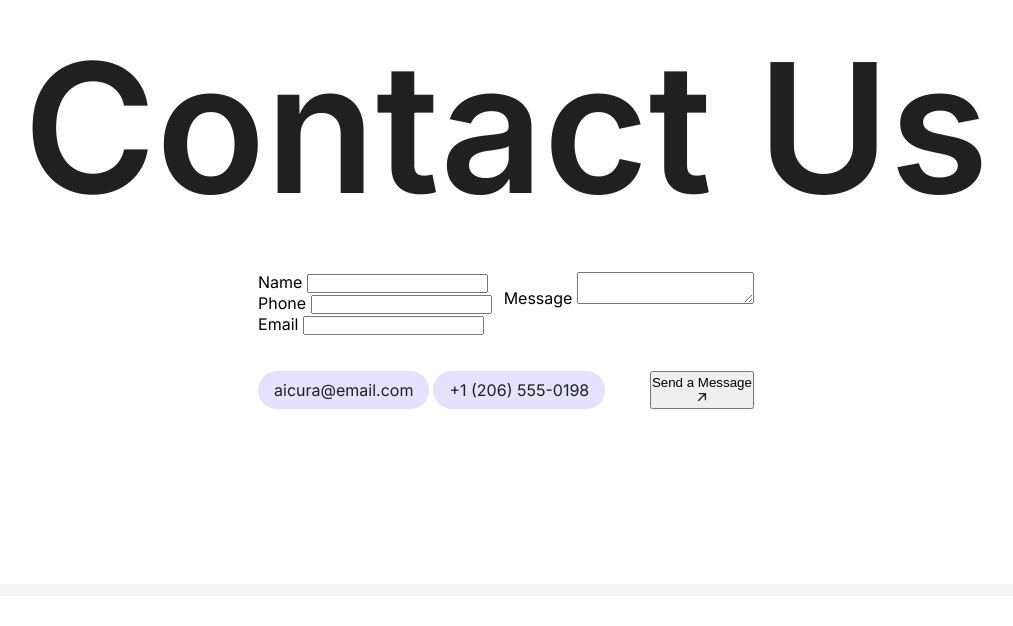
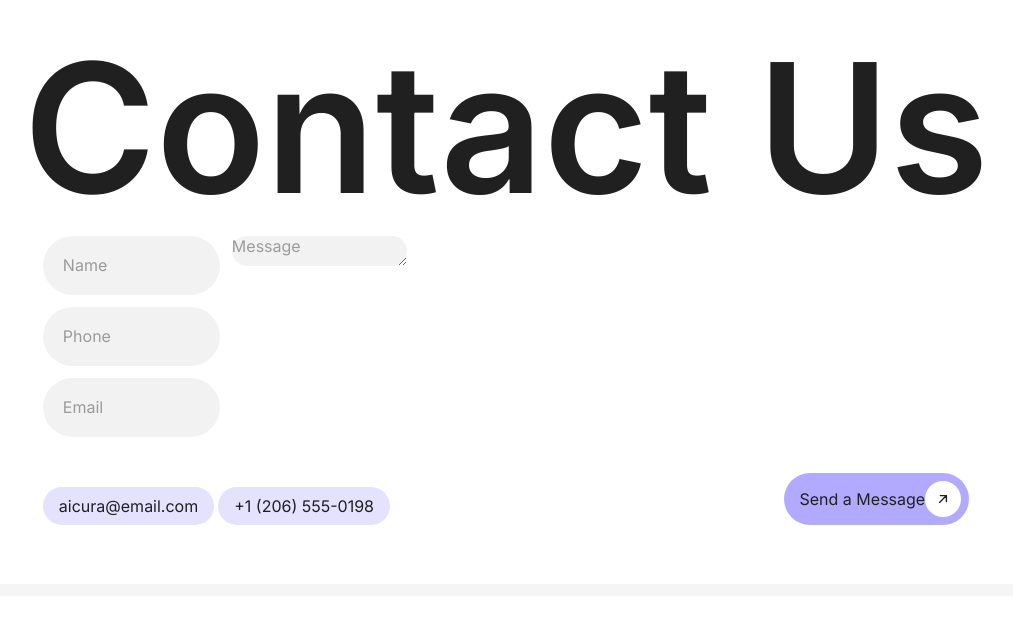
Before and after one commit to CamilaSpalding/web-practice, a plain HTML site: page web-aicura/index.html in a window 1280 px wide. Shown: the part 2074-2700 px from the top of the page, without its empty margins (134-1147 px from the left). Drawn offline with Linux system fonts and the light colour scheme.

Commit message:
editando los input del formulario

```diff
--- a/web-aicura/index.html
+++ b/web-aicura/index.html
@@ -132,7 +132,8 @@
         </section>
 
         <!-- CONTACT PANNEL -->
-        <section class="contact-section">
+        <section class="contact-section-wrapper">
+            <div class="contact-section">
                 <h3>Contact Us</h3>
 
                 <form action="" class="form-wrapper">
@@ -179,6 +180,8 @@
                         </button>
                     </div>
                 </form>
+
+            </div>
         </section>
     </main>
 
--- a/web-aicura/style.css
+++ b/web-aicura/style.css
@@ -191,8 +191,11 @@ body {
 
 /* MAIN PAGE: CONTACT PANNEL DESIGN */
 
+.contact-section-wrapper {
+    height: 625px;
+}
+
 .contact-section {
-    height: 625px;
     display: flex;
     flex-direction: column;
     align-items: center;
@@ -202,13 +205,14 @@ body {
     font-size: var(--font-size-1);
     color: var(--black);
     font-weight: var(--font-weight-semibold);
-    margin-bottom: 36px;
 }
 
 .form-wrapper {
+    width: 82% /* 1098px */;
     display: flex;
     flex-direction: column;
     gap: 36px;
+
 }
 
 .form-group {
@@ -216,18 +220,49 @@ body {
     gap: 12px;
 }
 
+.form-group label {
+    position: absolute;
+    font-weight: var(--font-weight-regular);
+    color: var(--gray);
+}
+
 .user-contact-info {
+    display: flex;
+    flex-direction: column;
+    gap: 12px;
 }
 
 .user-contact-input {
+    display: flex;
+    align-items: center;
+}
+
+.user-contact-info label {
+    padding: 20px;
+}
+
+.user-contact-input input {
+    height: 59px;
+    border: none;
+    border-radius: var(--border-radius-1);
+    background-color: var(--white-smoke);
+    display: flex;
+    gap: 12px;
 }
 
 .user-message {
 }
 
+.user-message textarea {
+    border: none;
+    border-radius: var(--border-radius-1);
+    background-color: var(--white-smoke);
+}
+
 .form-btns {
     display: flex;
     justify-content: space-between;
+    align-items: flex-end;
 }
 
 .aicura-contact-info {
@@ -255,6 +290,35 @@ body {
     color: var(--black);
     cursor: text;
 }
+
+.send-message-btn {
+    display: flex;
+    justify-content: space-between;
+    align-items: center;
+    background-color: var(--purple-illusion);
+    border: none;
+    border-radius: var(--border-radius-1);
+    padding: 8px;
+}
+
+.send-message-btn span {
+    padding-left: 8px;
+    color: var(--black);
+    font-size: var(--font-size-8);
+    font-family: var(--aicura-logo-font);
+    font-weight: 400;
+}
+
+.send-icon-wrapper {
+    width: 36px;
+    height: 36px;
+    background-color: var(--white);
+    border-radius: var(--border-radius-1);
+    display: flex;
+    justify-content: center;
+    align-items: center;
+}
+
 
 
 /* FOOTER DESIGN */
```
Lines whose indentation alone changed are shown as unchanged.
